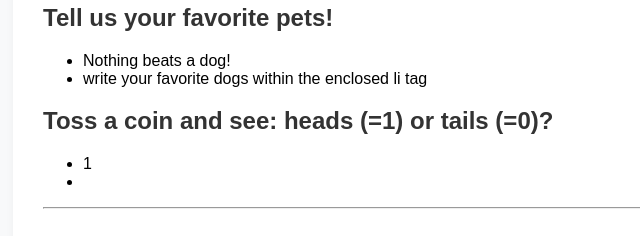
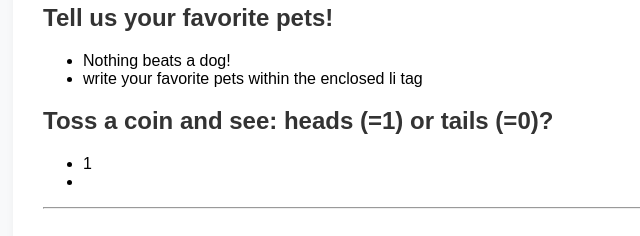
Before and after one commit to haseungyeon3/demo-website, a plain HTML site: page index.html in a window 1280 px wide. Shown: the part 376-612 px from the top of the page, 197-837 px from the left. Drawn offline with Linux system fonts and the light colour scheme.

Commit message:
Update index.html

```diff
--- a/index.html
+++ b/index.html
@@ -27,7 +27,7 @@
             <h2>Tell us your favorite pets!</h2>
             <ul>
                 <li> Nothing beats a dog! </li>
-                <li> write your favorite dogs within the enclosed li tag  </li>
+                <li> write your favorite pets within the enclosed li tag  </li>
 
             </ul>
             <h2>Toss a coin and see: heads (=1) or tails (=0)?</h2>
```
